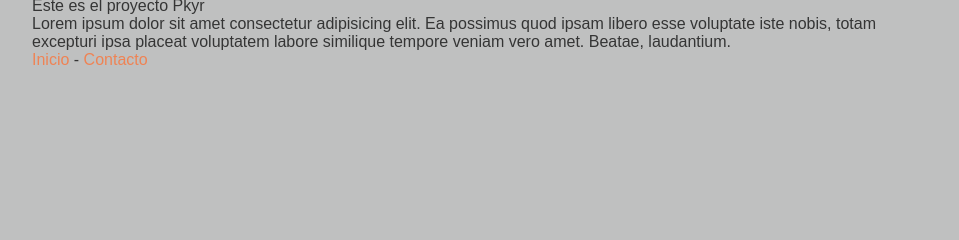
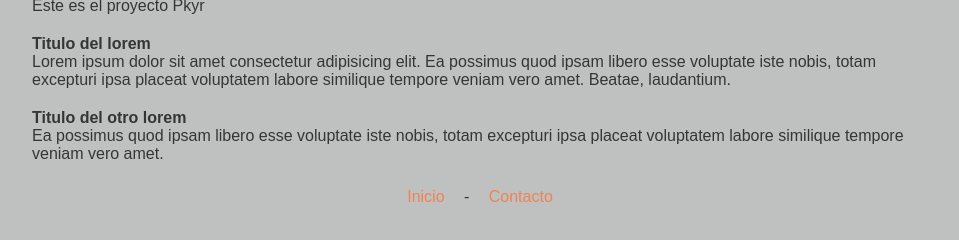
Before and after one commit to PikyR/proyectoPkyr, a plain HTML site: page index.html in a window 1280 px wide. Shown: the part 114-354 px from the top of the page, without its empty margins (160-1119 px from the left). Drawn offline with Linux system fonts and the light colour scheme.

Commit message:
ajustes menores a main y se agrego un nuevo parrafo

```diff
--- a/css/styles.css
+++ b/css/styles.css
@@ -25,6 +25,10 @@ main, header{
     margin: 0 auto;
 }
 
+main h4{
+    padding-top: 20px;
+}
+
 header {
     background-color:#F26419;
     padding: 20px 0px;
@@ -41,4 +45,13 @@ h1{
 
 }
 
+#nav {
+    text-align: center;
+    padding-top: 25px;
+}
+
+#nav a {
+    padding: 0 15px;
+}
+
 /* CAMBIO RANDOM 1 */
--- a/index.html
+++ b/index.html
@@ -19,10 +19,13 @@
         <h1>PROYECTO PKYR</h1>
         <p>Este es el proyecto Pkyr</p>
 
+        <h4>Titulo del lorem</h4>
         <p>Lorem ipsum dolor sit amet consectetur adipisicing elit. Ea possimus quod ipsam libero esse voluptate iste nobis, totam excepturi ipsa placeat voluptatem labore similique tempore veniam vero amet. Beatae, laudantium.</p>
 
-         <!-- PIMER CAMBIO REAL -->
-        <p>
+        <h4>Titulo del otro lorem</h4>
+        <p>Ea possimus quod ipsam libero esse voluptate iste nobis, totam excepturi ipsa placeat voluptatem labore similique tempore veniam vero amet.</p>
+
+        <p id="nav">
             <a href="index.html">Inicio</a> - <a href="contacto.html">Contacto</a>
         </p>
     </main>
```
